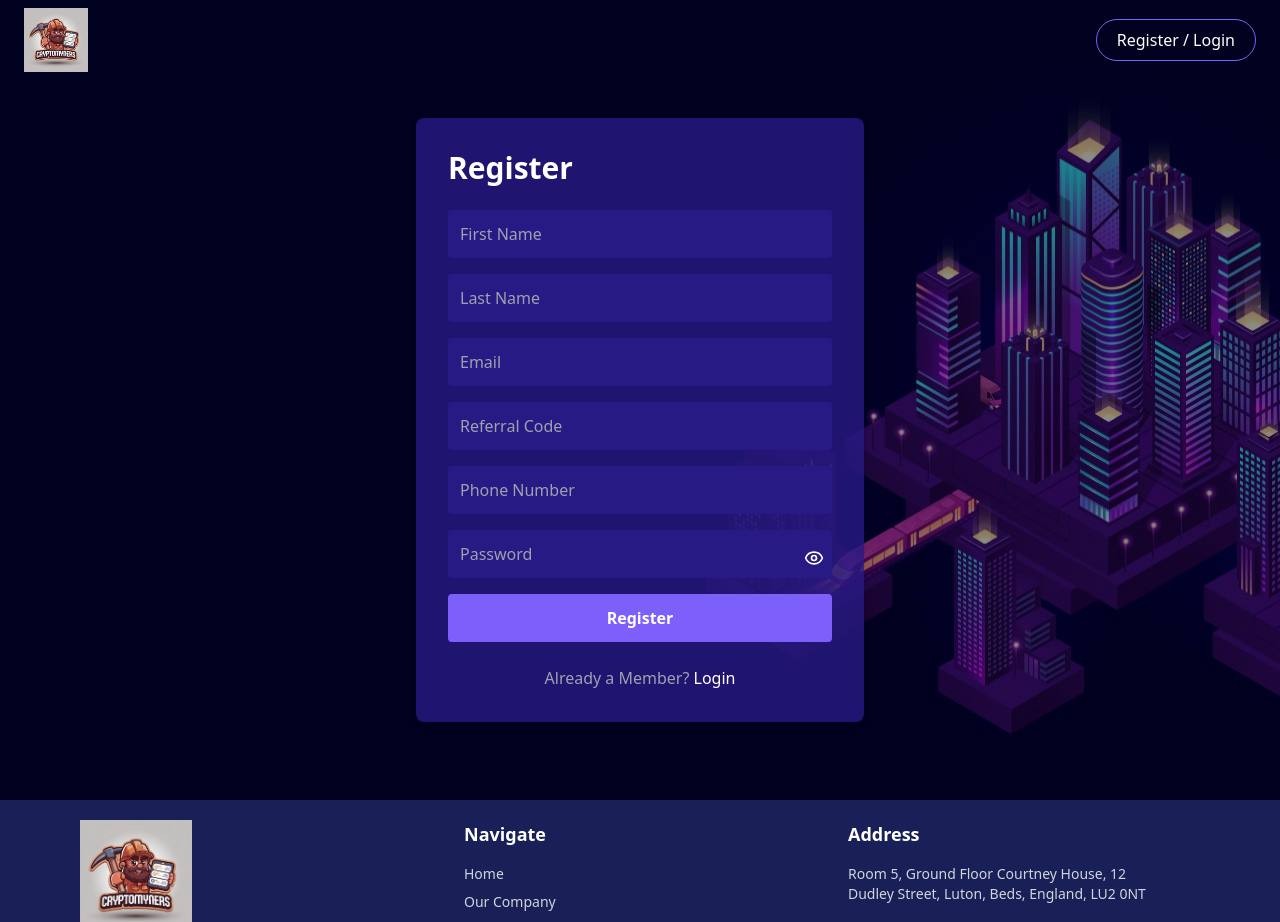
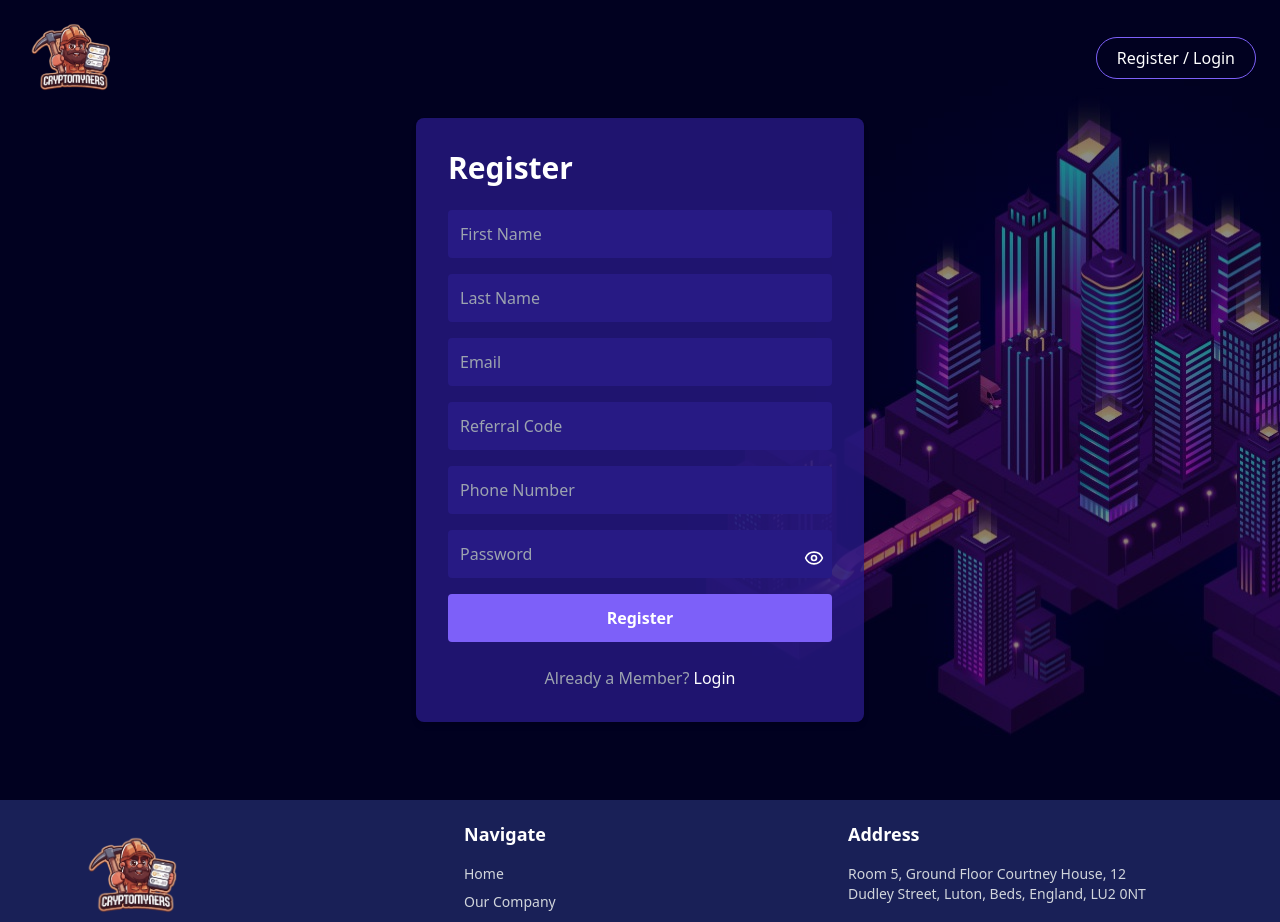
Before and after one commit to Ovesh101/Crypto_Fronted, a React (Vite) app: page /login in a window 1280 px wide. Shown: the top 922 px of the page. Built offline with nearby package versions, Linux system fonts and the light colour scheme; no server answers; what ldrs would draw is missing.

Commit message:
logo added

```diff
--- a/src/components/Footer.jsx
+++ b/src/components/Footer.jsx
@@ -21,7 +21,7 @@ const Footer = () => {
         <div>
           {/* Logo */}
           <div className="text-2xl font-bold mb-4">
-            <img src="/Images/logo.jpg" alt="Logo" className="w-28 h-auto" />
+            <img src="/Images/logo.png" alt="Logo" className="w-28 h-auto" />
           </div>
           {/* Copyright */}
           <p className="text-gray-300 text-sm">
--- a/src/components/Header.jsx
+++ b/src/components/Header.jsx
@@ -56,7 +56,7 @@ function Header() {
       {/* Logo */}
       <div className="text-white text-xl font-bold">
         <Link to={user_data.isLoggedIn ? "/machine_listing": "/"}>
-          <img src="/Images/logo.jpg" className="w-16 h-16" alt="Logo" />
+          <img src="/Images/logo.png" className="w-[100px] h-[100px]" alt="Logo" />
         </Link>
       </div>
       <div className="flex gap-2 sm:gap-5">
--- a/src/components/SideBar.jsx
+++ b/src/components/SideBar.jsx
@@ -19,7 +19,7 @@ const Sidebar = () => {
     console.log("user role in sidebar", user.role);
 
     return (
-        <section className='sticky left-0 top-0 flex h-screen w-fit flex-col justify-between bg-[#1C1F2E] p-6 pt-28 text-white max-sm:hidden lg:w-[264px]'>
+        <section className='sticky left-0 top-0 flex h-screen w-fit flex-col justify-between bg-[#1C1F2E] p-6 pt-20 text-white max-sm:hidden lg:w-[264px]'>
             <div className='flex flex-1 flex-col gap-6'>
                 {SideBarLinks.map((link) => {
                     // Conditionally render based on the user role
```
Also changed, not shown: public/Images/logo.jpg (deleted), public/Images/logo.png (added).
